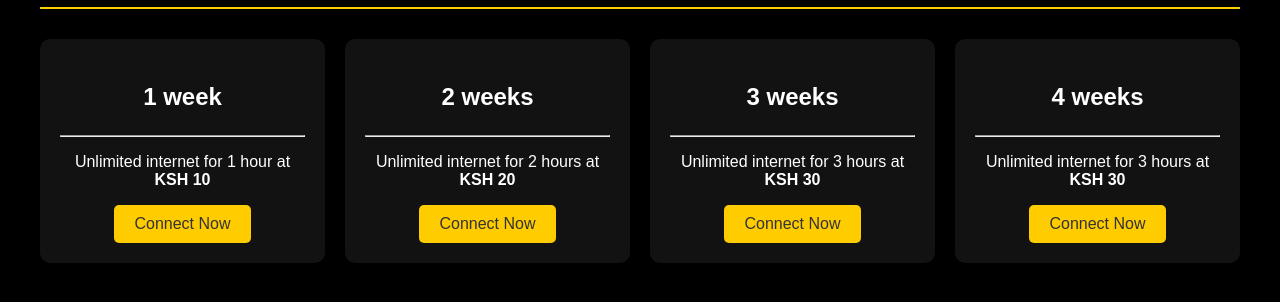
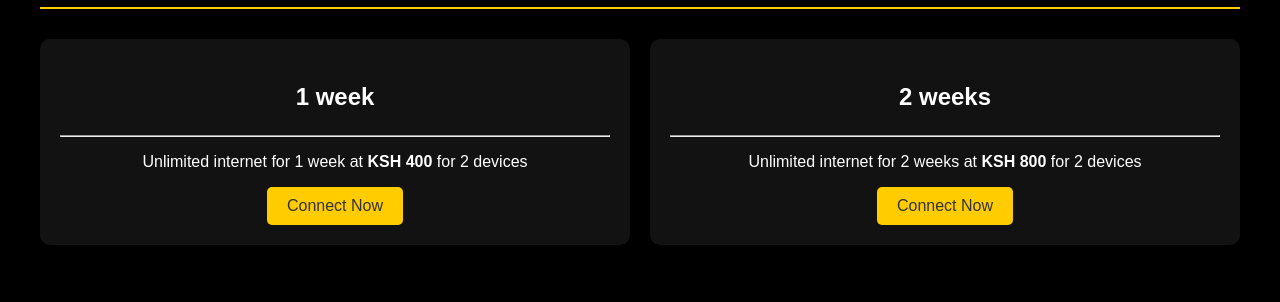
Before and after one commit to jamesnjugunah/Bill, a plain HTML site: page front-end/weekly.html in a window 1280 px wide. Shown: the part 90-392 px from the top of the page. Drawn offline with Linux system fonts and the light colour scheme.

Commit message:
initial commit

```diff
--- a/front-end/weekly.html
+++ b/front-end/weekly.html
@@ -14,24 +14,15 @@
         <div class="packages">
             <div class="package-card">
                 <h3>1 week</h3><hr>
-                <p>Unlimited internet for 1 hour at <strong>KSH 10</strong></p>
-                <button class="btn" onclick="subscribe('1 Hour')">Connect Now</button>
+                <p>Unlimited internet for 1 week at <strong>KSH 400</strong> for 2 devices</p>
+                <button class="btn" onclick="subscribe('1 week')">Connect Now</button>
             </div>
             <div class="package-card">
                 <h3>2 weeks</h3><hr>
-                <p>Unlimited internet for 2 hours at <strong>KSH 20</strong></p>
-                <button class="btn" onclick="subscribe('2 Hours')">Connect Now</button>
+                <p>Unlimited internet for 2 weeks at <strong>KSH 800</strong> for 2 devices</p>
+                <button class="btn" onclick="subscribe('2 weeks')">Connect Now</button>
             </div>
-            <div class="package-card">
-                <h3>3 weeks</h3><hr>
-                <p>Unlimited internet for 3 hours at <strong>KSH 30</strong></p>
-                <button class="btn" onclick="subscribe('3 Hours')">Connect Now</button>
-            </div>
-            <div class="package-card">
-                <h3>4 weeks</h3><hr>
-                <p>Unlimited internet for 3 hours at <strong>KSH 30</strong></p>
-                <button class="btn" onclick="subscribe('3 Hours')">Connect Now</button>
-            </div>
+
         </div>
     </div>
 
```
Also changed, not shown: front-end/daily.html (+5 -5 lines), front-end/hourly.html (+6 -6 lines), front-end/monthly.html (+3 -8 lines).
